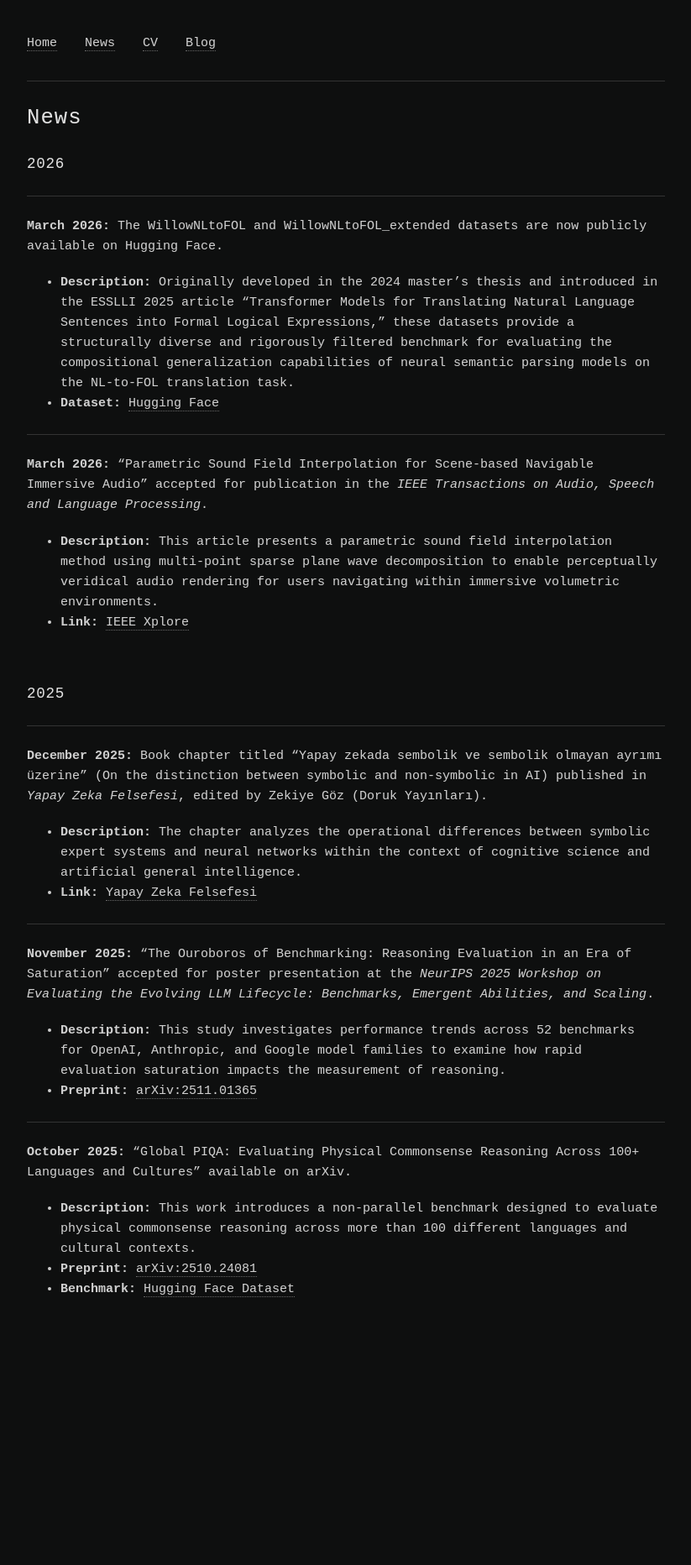
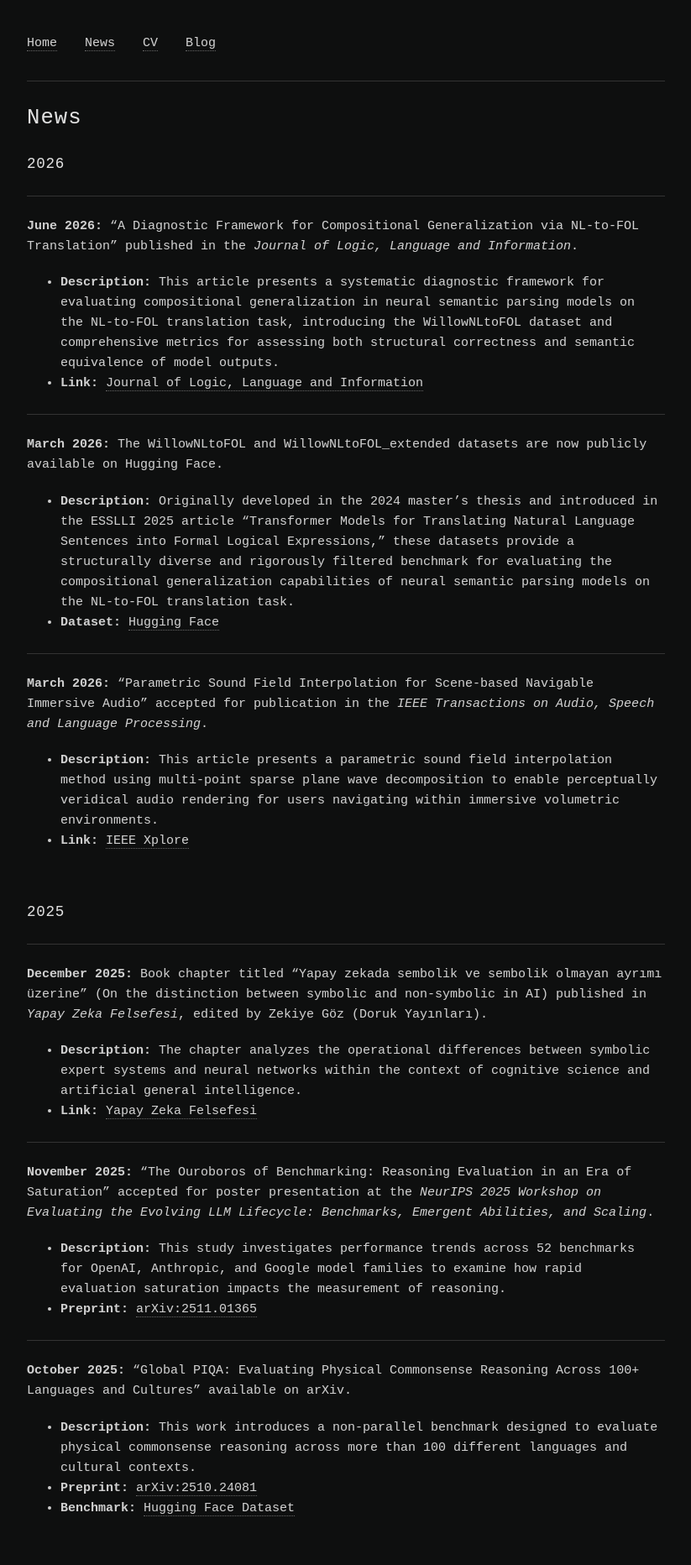
Before and after one commit to ieddeveci/ieddeveci.github.io, a Jekyll site: the page built from news.md, in a window 1280 px wide. Shown: the whole page at 84% size, without its empty margins (228-1051 px from the left). Built offline with Jekyll 4.4.1, drawn with Linux system fonts in a browser that asks for light colours; before the commit the page ends 1603 px from its top, so only the background shows below that.

Commit message:
Add June 2026 news entry

```diff
--- a/news.md
+++ b/news.md
@@ -5,6 +5,13 @@ permalink: /news/
 ---
 
 ### 2026
+
+---
+
+**June 2026:** "A Diagnostic Framework for Compositional Generalization via NL-to-FOL Translation" published in the *Journal of Logic, Language and Information*.
+* **Description:** This article presents a systematic diagnostic framework for evaluating compositional generalization in neural semantic parsing models on the NL-to-FOL translation task, introducing the `WillowNLtoFOL` dataset and comprehensive metrics for assessing both structural correctness and semantic equivalence of model outputs.
+* **Link:** [Journal of Logic, Language and Information](https://doi.org/10.1007/s10849-026-09480-0)
+
 ---
 
 **March 2026:** The `WillowNLtoFOL` and `WillowNLtoFOL_extended` datasets are now publicly available on Hugging Face.
```
